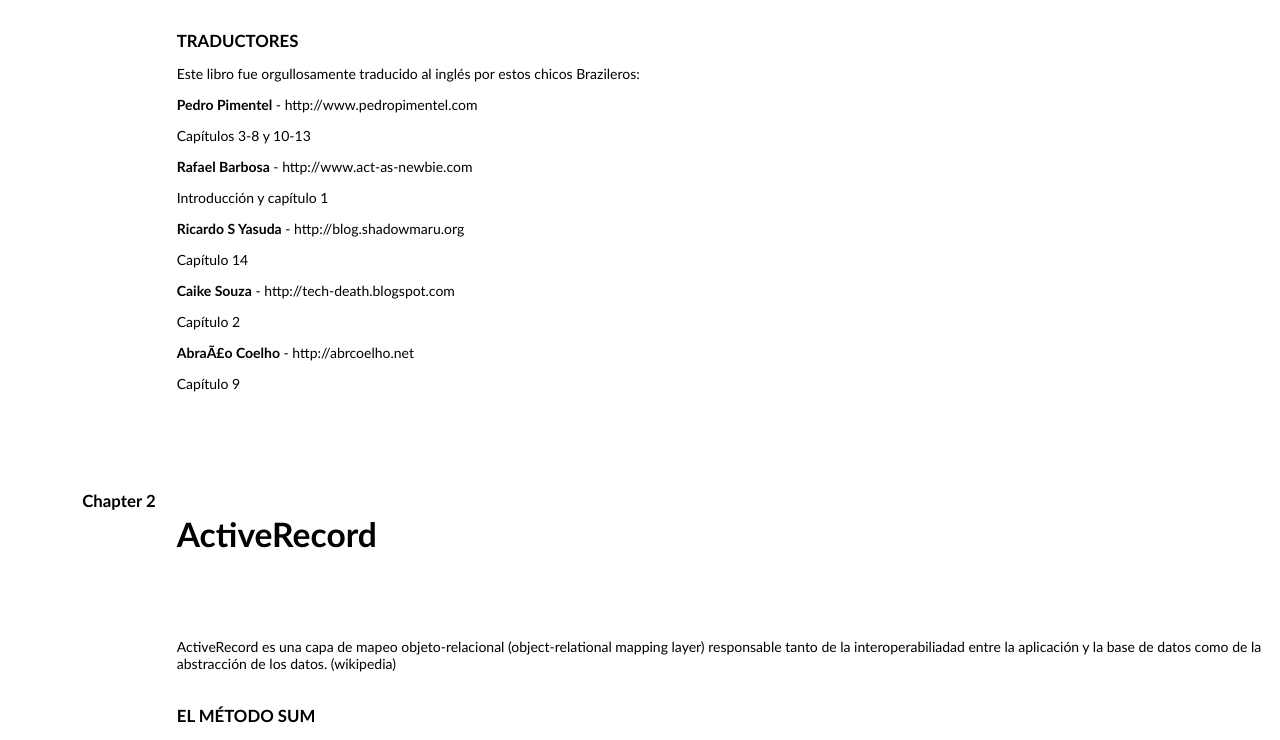
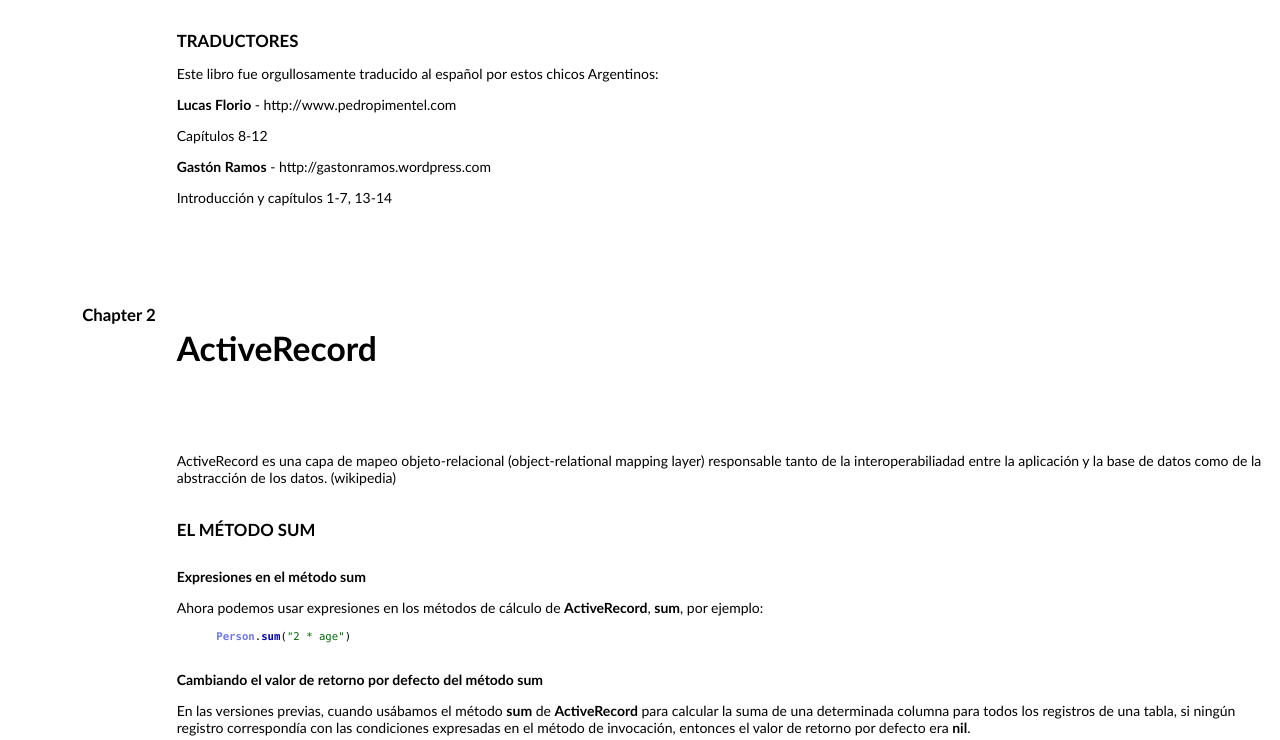
Before and after one commit to gramos/rails21-book-es, a plain HTML site: page output/index.html in a window 1280 px wide. Shown: the part 700-1440 px from the top of the page. Drawn offline with Linux system fonts and the light colour scheme.

Commit message:
finalizada las traduccion completa del libro

```diff
--- a/output/index.html
+++ b/output/index.html
@@ -79,28 +79,18 @@
 
 <h2> Traductores</h2>
 
-<p>Este libro fue orgullosamente traducido al inglés por estos chicos Brazileros:</p>
-
-<p><strong>Pedro Pimentel</strong> - <a href="http://www.pedropimentel.com">http://www.pedropimentel.com</a></p>
-
-<p>Capítulos 3-8 y 10-13</p>
-
-<p><strong>Rafael Barbosa</strong> - <a href="http://www.act-as-newbie.com/">http://www.act-as-newbie.com</a></p>
-
-<p>Introducción y capítulo 1</p>
-
-<p><strong>Ricardo S Yasuda</strong> - <a href="http://blog.shadowmaru.org/">http://blog.shadowmaru.org</a></p>
-
-<p>Capítulo 14</p>
-
-<p><strong>Caike Souza</strong> - <a href="http://tech-death.blogspot.com/">http://tech-death.blogspot.com</a></p>
-
-<p>Capítulo 2</p>
-
-<p><strong>AbraÃ£o Coelho</strong> - <a href="http://abrcoelho.net/">http://abrcoelho.net</a></p>
-
-<p>Capítulo 9
-<!-- -*- coding: utf-8; -*- --></p>
+<p>Este libro fue orgullosamente traducido al español por estos chicos Argentinos:</p>
+
+<p><strong>Lucas Florio</strong> - <a href="http://www.pedropimentel.com">http://www.pedropimentel.com</a></p>
+
+<p>Capítulos 8-12</p>
+
+<p><strong>Gastón Ramos</strong> - <a href="http://gastonramos.wordpress.com">http://gastonramos.wordpress.com</a></p>
+
+<p>Introducción y capítulos 1-7, 13-14</p>
+
+<!-- -*- coding: utf-8; -*- -->
+
 
 <h1> ActiveRecord</h1>
 
```
Also changed, not shown: 2 other files.
